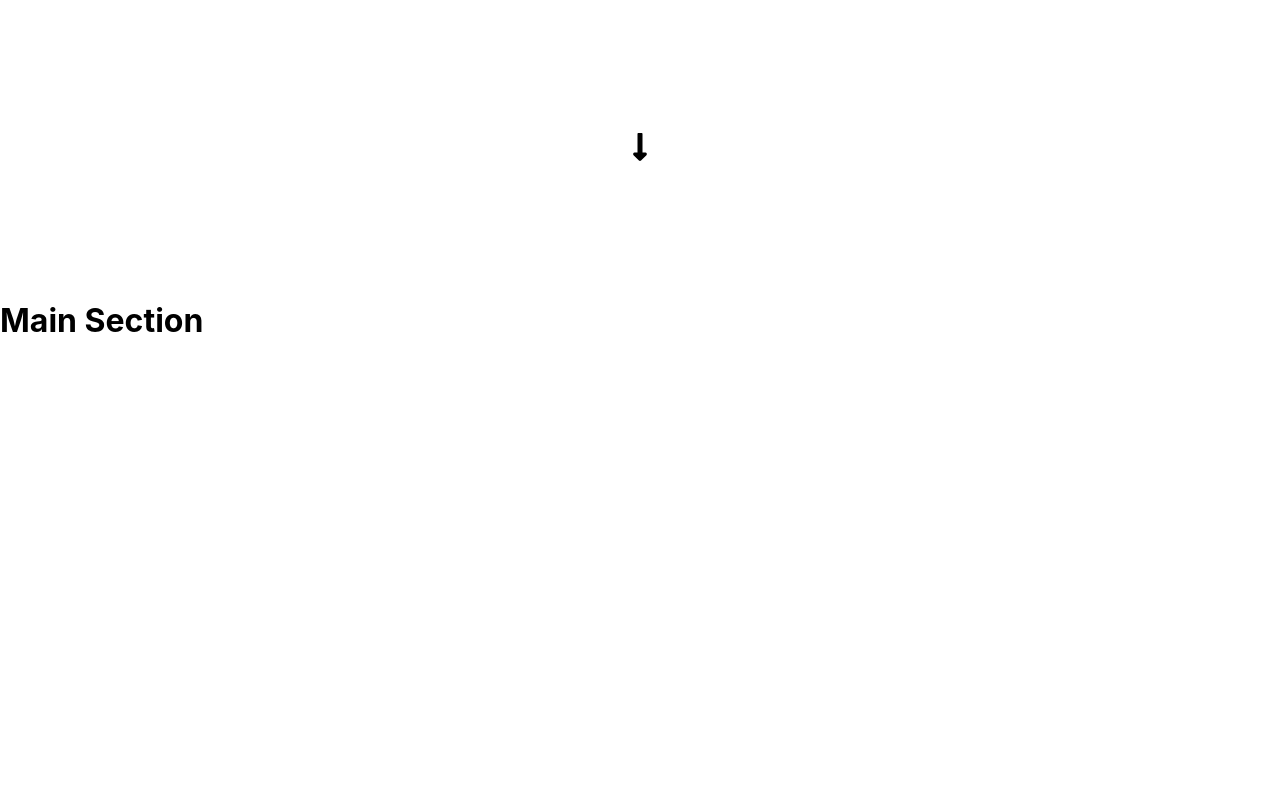
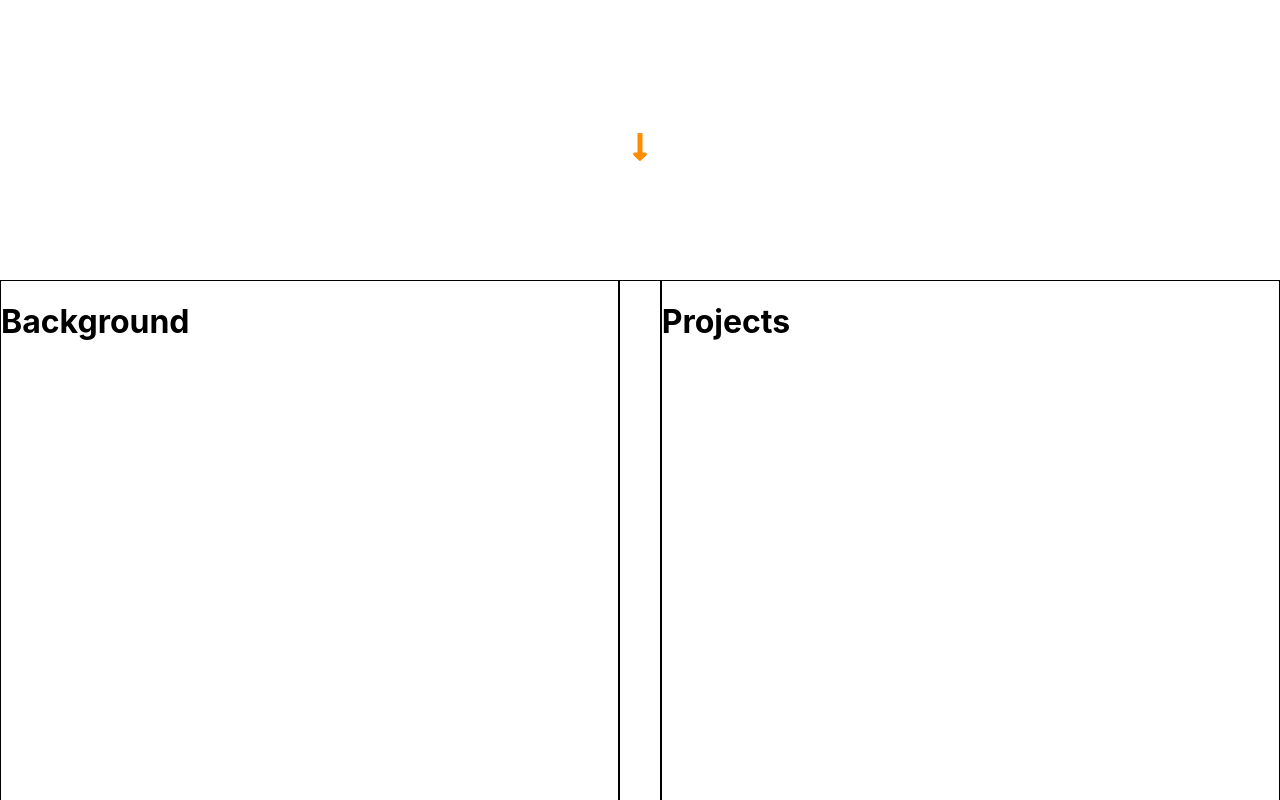
Before and after one commit to BrendonLH/react-portfolio, a React (Create React App) app: page / in a window 1280 px wide. Shown: the part 520-1320 px from the top of the page. Built offline with nearby package versions, Linux system fonts and the light colour scheme.

Commit message:
setup basic grid for the main section with background and projects as well as spot for the scroll arrows functionality

```diff
--- a/src/components/introduction-section/introduction.scss
+++ b/src/components/introduction-section/introduction.scss
@@ -17,6 +17,7 @@
     .next-section-butt {
         margin: auto;
         cursor: pointer;
+        color: darkorange;
     }
 
 
--- a/src/components/main-section/main.js
+++ b/src/components/main-section/main.js
@@ -1,7 +1,26 @@
+import './main.scss';
+
+
 function Main() {
     return (
       <div className="main" id='section-two'>
-        <h1>Main Section</h1>
+        {/* background section area */}
+        <div id='background-main' className='section-main'>
+          <header>
+            <h1>Background</h1>
+          </header>
+        </div>
+
+      {/* arrows for scrolling up and down */}
+        <div id='arrows-main' className='section-main'>
+
+        </div>
+      {/* projects section area */}
+        <div id='projects-main' className='section-main'>
+          <header>
+            <h1>Projects</h1>
+          </header>
+        </div>
       </div>
     );
   }
--- a/src/components/main-section/main.scss
+++ b/src/components/main-section/main.scss
@@ -0,0 +1,12 @@
+.main {
+    display: grid;
+    grid-template-columns: 1.5fr 0.1fr 1.5fr;
+    grid-template-rows: 1fr;
+    gap: 0px 0px;
+    grid-template-areas:
+      ". . .";
+
+      .section-main {
+          border: 1px solid;
+      }
+  }
```
Also changed, not shown: 1 other file (tests, documents, lock files or other folders).
